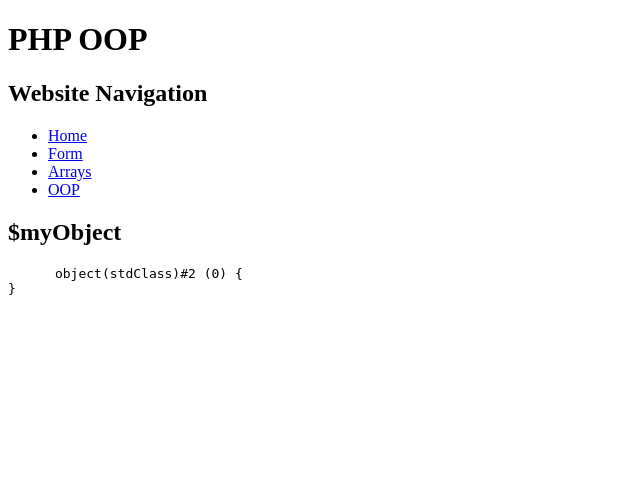
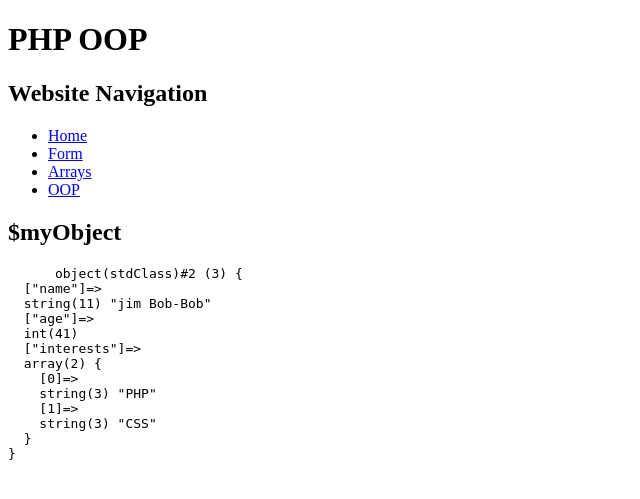
Before and after one commit to MartinDavis3/my-first-php, a PHP site: page /oop.php in a window 1280 px wide. Shown: the top 499 px of the page, without its empty margins (0-640 px from the left). Run offline with PHP 8.4, Linux system fonts and the light colour scheme.

Commit message:
add class

```diff
--- /dev/null
+++ b/includes/Snack.Class.php
@@ -0,0 +1,43 @@
+<?php
+class Snack {
+  // Properties (with default values).
+  // PUBLIC means it can be overwitten OUTSIDE of the class
+  public $name = '';
+  public $price = 0.00;
+  public $type = '';
+  //Methods. (NOTE: Double underscore)
+  function __construct ( $name = '', $price = 0.00, $type = 'Uncategorized')
+  {
+    if ( is_string( $name ) && !empty( $name ) )
+    {   //curly brackets optional for one line statements
+      $this->name = $name;
+    }
+    if ( is_float( $price ) && !empty( $price ) )
+    {
+      $this->price = $price;
+    }
+    if ( is_string( $type ) && !empty( $type ) )
+    {
+      $this->type = $type;
+    }
+  }
+//
+  public function output ( $echo = TRUE ) //set up so that you can choose to actually output or not depending on passed parameter.
+  {
+    $output = '';
+    ob_start(); //begins an output buffer.
+    ?>
+      <dl>
+        <dt>Name</dt>
+        <dd><?php echo $this->name; ?></dd>
+        <dt>Price</dt>
+        <dd><?php echo $this->price; ?></dd>
+        <dt>Type</dt>
+        <dd><?php echo $this->type; ?></dd>
+      </dl>
+    <?php // ob_get_clean() clears the output buffer and returns what the string was.
+    $output = ob_get_clean(); // We now have
+    if ( $echo === TRUE ) echo $output;
+    return $output;
+  }
+}
--- a/oop.php
+++ b/oop.php
@@ -5,7 +5,12 @@ error_reporting( E_ALL );
 //
 //A basic object
 $myObject = new stdClass(); //"new" keyword is required
-
+// to add a property -> syntax.
+$myObject->name             = "jim Bob-Bob";
+$myObject->age              = 41;
+$myObject->interests = array( 'PHP', 'CSS' );
+//Include class blueprint file
+include './includes/Snack.Class.php';
 
 
 ?><!DOCTYPE html>
```
